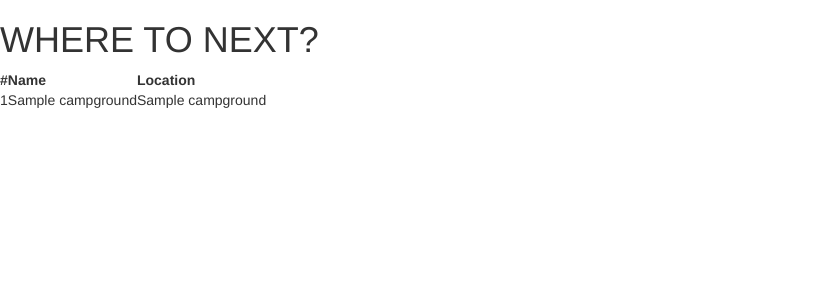
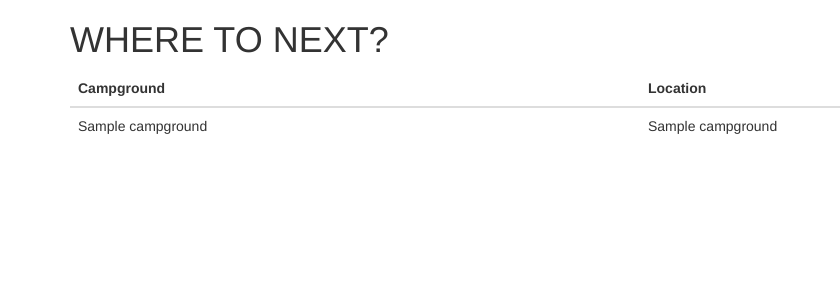
Before and after one commit to 2206-devops-batch/ChantelM-Project1, a Flask app: page / in a window 1280 px wide. Shown: the top 300 px of the page, without its empty margins (0-840 px from the left). Run offline with Flask 2, Linux system fonts and the light colour scheme; a database or web service that is not in the repository returns one stand-in record (values such as "Sample title"); some libraries are stand-ins or nearby versions.

Commit message:
bootstrap table

```diff
--- a/src/client/templates/base.html
+++ b/src/client/templates/base.html
@@ -17,7 +17,7 @@
 
 {% block body %}
     {{super()}}
-
+    <div class="container center-block">
         {% if name %}
             <h1>WHERE TO NEXT, {{ name }}?</h1>
         {% else %}
@@ -25,5 +25,9 @@
         {% endif %}
 
         {% block page_content %}{% endblock %}
+    </div>
+{%- endblock %}
 
-{%- endblock %}
+{% block scripts %}
+    {{super()}}
+{% endblock %}
--- a/src/client/templates/home.html
+++ b/src/client/templates/home.html
@@ -3,19 +3,23 @@
 {% block page_content %}
     {{super()}}
 
-    <table>
+    <table class="table">
+        <thead>
           <tr>
-            <th>#</th>
-            <th>Name</th>
-            <th>Location</th>
+            <!-- <th scope="col">#</th> -->
+            <th scope="col">Campground</th>
+            <th scope="col">Location</th>
           </tr>
+        </thead>
+        <tbody>
             {% for i in camps %}
                 <tr>
-                <td>{{i[0]}}</td>
+                    <!-- <th scope="row">{{i[0]}}</th> -->
                     <td>{{i[1]}}</td>
                     <td>{{i[2]}}</td>
                 </tr>
             {% endfor %}
+        </tbody>
       </table>
 
 {% endblock page_content %}
```
Lines whose indentation alone changed are shown as unchanged.
